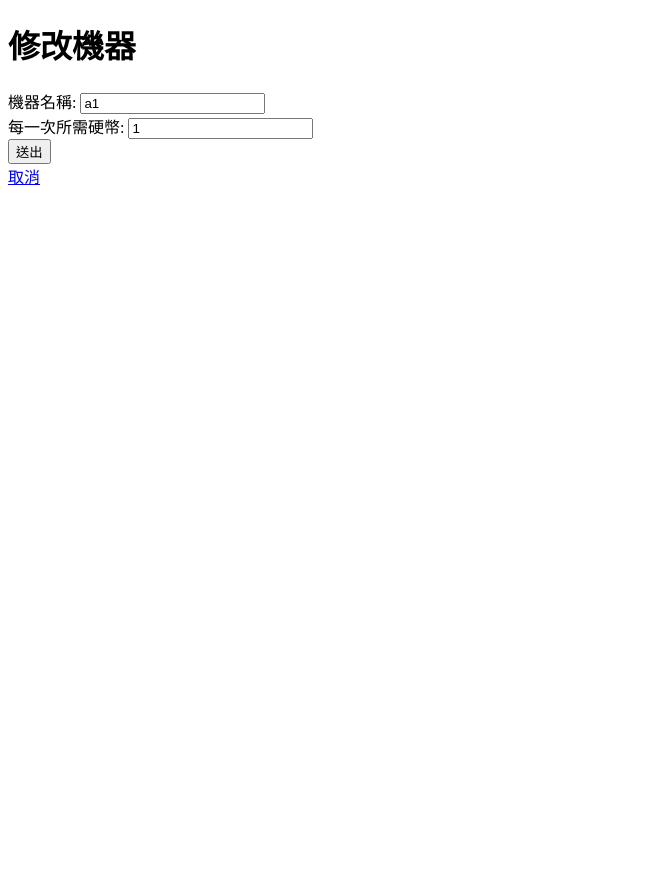
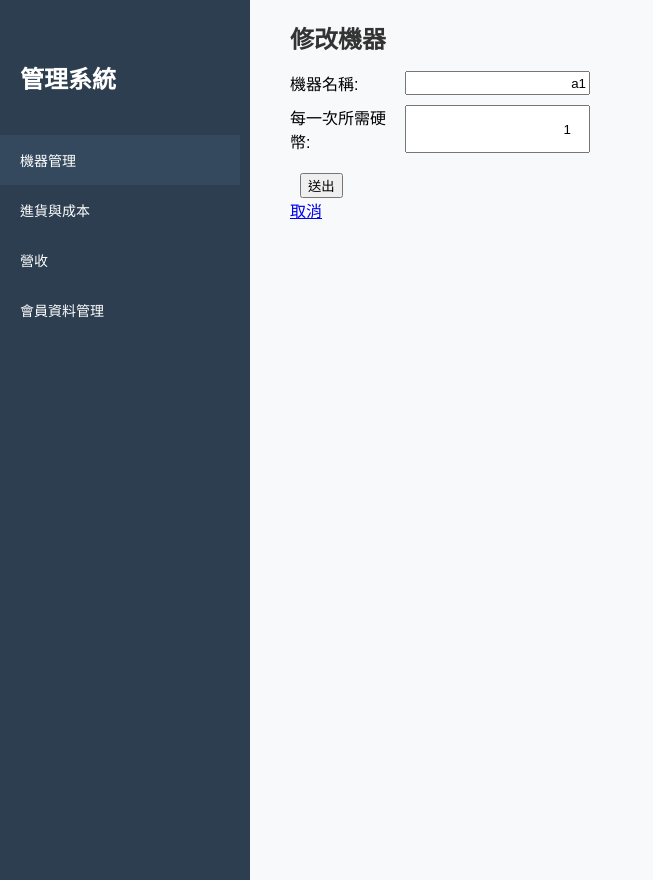
Before and after one commit to Cunnn/Machine-management, a Flask app: page /edit/1 in a window 1280 px wide. Shown: the whole page, without its empty margins (0-653 px from the left). Run offline with Flask 3, Linux system fonts and the light colour scheme.

Commit message:
Update UI/UX

```diff
--- a/app/static/style.css
+++ b/app/static/style.css
@@ -1,4 +1,3 @@
-/* 設置整體佈局 */
 body {
     font-family: Arial, sans-serif;
     margin: 0;
@@ -37,7 +36,7 @@ body {
     color: white; /* 改變文本顏色為白色 */
     padding: 15px 20px; /* 添加填充以進行左對齊 */
     text-decoration: none;
-    width: 100%;
+    width: 80%;
     text-align: left;
     font-size: 14px; /* 字體大小 */
     transition: background-color 0.3s ease;
@@ -120,3 +119,69 @@ h1 {
     font-weight: bold;
     color: #333;
 }
+
+/* 新增進貨紀錄表單樣式 */
+form {
+    display: flex;
+    flex-direction: column;
+    width: 300px; /* 限制表單寬度 */
+}
+
+form label {
+    display: flex;
+    justify-content: space-between;
+    margin-bottom: 10px;
+}
+
+form label span {
+    flex-basis: 40%; /* 占據左邊部分空間 */
+    text-align: left;
+}
+
+form input {
+    flex-basis: 60%; /* 占據右邊部分空間 */
+    margin-left: 10px;
+    text-align: right; /* 右對齊 */
+}
+
+form input[type="date"] {
+    flex-basis: 60%; /* 確保日期輸入框寬度一致 */
+}
+
+form input[type="submit"] {
+    width: auto;
+    align-self: flex-start;
+    margin-top: 10px;
+    text-align: center; /* 中間對齊 */
+}
+
+/* 新增會員資料表單樣式 */
+.member-form {
+    display: flex;
+    flex-direction: column;
+    width: 300px; /* 限制表單寬度 */
+}
+
+.member-form label {
+    display: flex;
+    justify-content: space-between;
+    margin-bottom: 10px;
+}
+
+.member-form label span {
+    flex-basis: 40%; /* 占據左邊部分空間 */
+    text-align: left;
+}
+
+.member-form input {
+    flex-basis: 60%; /* 占據右邊部分空間 */
+    margin-left: 10px;
+    text-align: right; /* 右對齊 */
+}
+
+.member-form input[type="submit"] {
+    width: auto;
+    align-self: flex-start;
+    margin-top: 10px;
+    text-align: center; /* 中間對齊 */
+}
--- a/app/templates/edit.html
+++ b/app/templates/edit.html
@@ -3,16 +3,35 @@
 <head>
     <meta charset="UTF-8">
     <title>修改機器</title>
+    <link rel="stylesheet" href="{{ url_for('static', filename='style.css') }}">
 </head>
 <body>
-    <h1>修改機器</h1>
-    <form method="post">
-        <label for="name">機器名稱:</label>
-        <input type="text" id="name" name="name" value="{{ machine.name }}" required><br>
-        <label for="quantity">每一次所需硬幣:</label>
-        <input type="number" id="quantity" name="quantity" value="{{ machine.quantity }}" required><br>
-        <input type="submit" value="送出">
-    </form>
-    <a href="{{ url_for('index') }}">取消</a>
+    <div class="sidebar">
+        <div class="sidebar-header">
+            <h2>管理系統</h2>
+        </div>
+        <a href="{{ url_for('index') }}" class="active">機器管理</a>
+        <a href="{{ url_for('purchase_cost') }}">進貨與成本</a>
+        <a href="{{ url_for('revenue') }}">營收</a>
+        <a href="{{ url_for('member_management') }}">會員資料管理</a>
+    </div>
+    <div class="content">
+        <h1>修改機器</h1>
+        <form method="post">
+            <label for="name"><span>機器名稱:</span>
+                <input type="text" id="name" name="name" value="{{ machine.name }}" required>
+            </label>
+            <label for="quantity"><span>每一次所需硬幣:</span>
+                <input type="number" id="quantity" name="quantity" value="{{ machine.quantity }}" required>
+            </label>
+            <input type="submit" value="送出">
+        </form>
+        <a href="{{ url_for('index') }}">取消</a>
+    </div>
+    <script>
+        function confirmDelete() {
+            return confirm("確定要刪除這個機器嗎？");
+        }
+    </script>
 </body>
 </html>
```
Also changed, not shown: app/templates/edit_member.html (+9 -6 lines), app/templates/edit_purchase.html (+12 -8 lines), app/templates/member_management.html (+9 -6 lines), app/templates/purchase_cost.html (+12 -8 lines).
